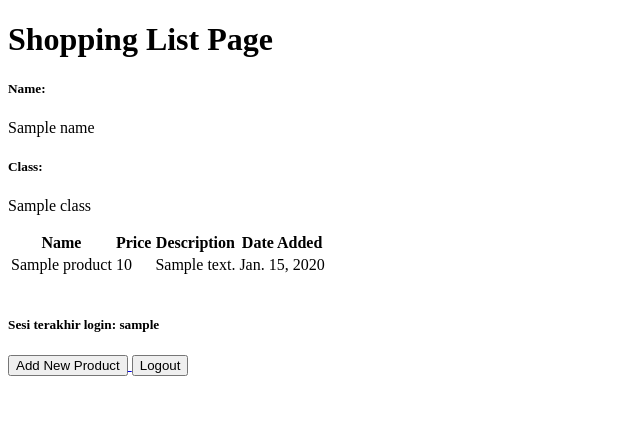
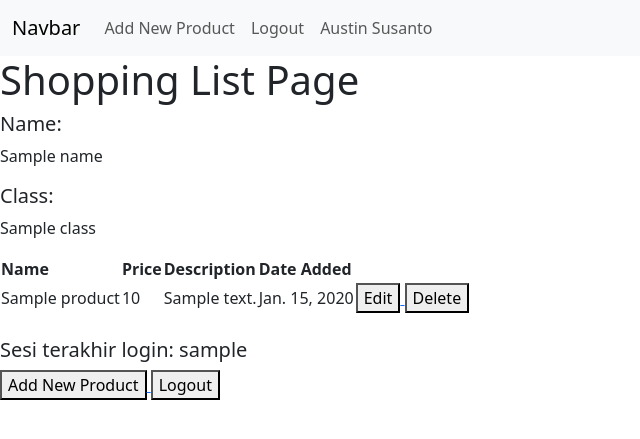
Before and after one commit to austinsusanto/shopping-list, a Django app: template main/templates/main.html in a window 1280 px wide. Shown: the top 439 px of the page, without its empty margins (0-640 px from the left). Run offline with Django 4.2, Linux system fonts and the light colour scheme; tables that the repository leaves empty hold one stand-in row (values such as "Sample post"); the template is opened without the code that fills it: values that come from a table or form of the project are taken from there, most other values are stand-ins (such as "Sample title", 1, 10 or a date in 2020).

Commit message:
Update: Tutorial 4

```diff
--- a/main/templates/main.html
+++ b/main/templates/main.html
@@ -1,6 +1,28 @@
 {% extends 'base.html' %}
 
 {% block content %}
+    <nav class="navbar navbar-expand-lg bg-body-tertiary">
+        <div class="container-fluid">
+        <a class="navbar-brand" href="#">Navbar</a>
+        <button class="navbar-toggler" type="button" data-bs-toggle="collapse" data-bs-target="#navbarSupportedContent" aria-controls="navbarSupportedContent" aria-expanded="false" aria-label="Toggle navigation">
+            <span class="navbar-toggler-icon"></span>
+        </button>
+        <div class="collapse navbar-collapse" id="navbarSupportedContent">
+            <ul class="navbar-nav me-auto mb-2 mb-lg-0">
+            <li class="nav-item">
+                <a class="nav-link" href="#">Add New Product</a>
+            </li>
+            <li class="nav-item">
+                <a class="nav-link" href="{% url 'main:logout' %}">Logout</a>
+            </li>
+            <li class="nav-item">
+                <a class="nav-link">Austin Susanto</a>
+            </li>
+            </ul>
+        </div>
+        </div>
+    </nav>
+
     <h1>Shopping List Page</h1>
 
     <h5>Name:</h5>
@@ -25,6 +47,18 @@
                 <td>{{product.price}}</td>
                 <td>{{product.description}}</td>
                 <td>{{product.date_added}}</td>
+                <td>
+                    <a href="{% url 'main:edit_product' product.pk %}">
+                        <button>
+                            Edit
+                        </button>
+                    </a>
+                    <a href="{% url 'main:delete_product' product.pk %}">
+                          <button>
+                              Delete
+                          </button>
+                      </a>
+                </td>
             </tr>
         {% endfor %}
     </table>
--- a/main/urls.py
+++ b/main/urls.py
@@ -1,5 +1,5 @@
 from django.urls import path
-from main.views import show_main, create_product, show_xml, show_json, show_xml_by_id, show_json_by_id, register, login_user, logout_user
+from main.views import show_main, create_product, show_xml, show_json, show_xml_by_id, show_json_by_id, register, login_user, logout_user, edit_product, delete_product
 
 app_name = 'main'
 
@@ -12,5 +12,7 @@ urlpatterns = [
     path('json/<int:id>/', show_json_by_id, name='show_json_by_id'),
     path('register/', register, name='register'),
     path('login/', login_user, name='login'),
-    path('logout/', logout_user, name='logout')
+    path('logout/', logout_user, name='logout'),
+    path('edit-product/<int:id>', edit_product, name='edit_product'),
+    path('delete/<int:id>', delete_product, name='delete_product'),
 ]
--- a/templates/base.html
+++ b/templates/base.html
@@ -2,13 +2,17 @@
 <!DOCTYPE html>
 <html lang="en">
     <head>
-        <meta charset="UTF-8" />
-        <meta
-            name="viewport"
-            content="width=device-width, initial-scale=1.0"
-        />
         {% block meta %}
+            <meta charset="UTF-8" />
+            <meta
+                name="viewport"
+                content="width=device-width, initial-scale=1.0"
+            />
         {% endblock meta %}
+        <link href="https://cdn.jsdelivr.net/npm/bootstrap@5.3.2/dist/css/bootstrap.min.css" rel="stylesheet" integrity="sha384-T3c6CoIi6uLrA9TneNEoa7RxnatzjcDSCmG1MXxSR1GAsXEV/Dwwykc2MPK8M2HN" crossorigin="anonymous">
+        <script src="https://code.jquery.com/jquery-3.6.0.min.js" integrity="sha384-KyZXEAg3QhqLMpG8r+J4jsl5c9zdLKaUk5Ae5f5b1bw6AUn5f5v8FZJoMxm6f5cH1" crossorigin="anonymous"></script>
+        <script src="https://cdn.jsdelivr.net/npm/@popperjs/core@2.11.8/dist/umd/popper.min.js" integrity="sha384-I7E8VVD/ismYTF4hNIPjVp/Zjvgyol6VFvRkX/vR+Vc4jQkC+hVqc2pM8ODewa9r" crossorigin="anonymous"></script>
+        <script src="https://cdn.jsdelivr.net/npm/bootstrap@5.3.2/dist/js/bootstrap.min.js" integrity="sha384-BBtl+eGJRgqQAUMxJ7pMwbEyER4l1g+O15P+16Ep7Q9Q+zqX6gSbd85u4mG4QzX+" crossorigin="anonymous"></script>
     </head>
 
     <body>
```
Also changed, not shown: main/templates/edit_product.html (added, +22 -0 lines), main/views.py (+25 -0 lines).
